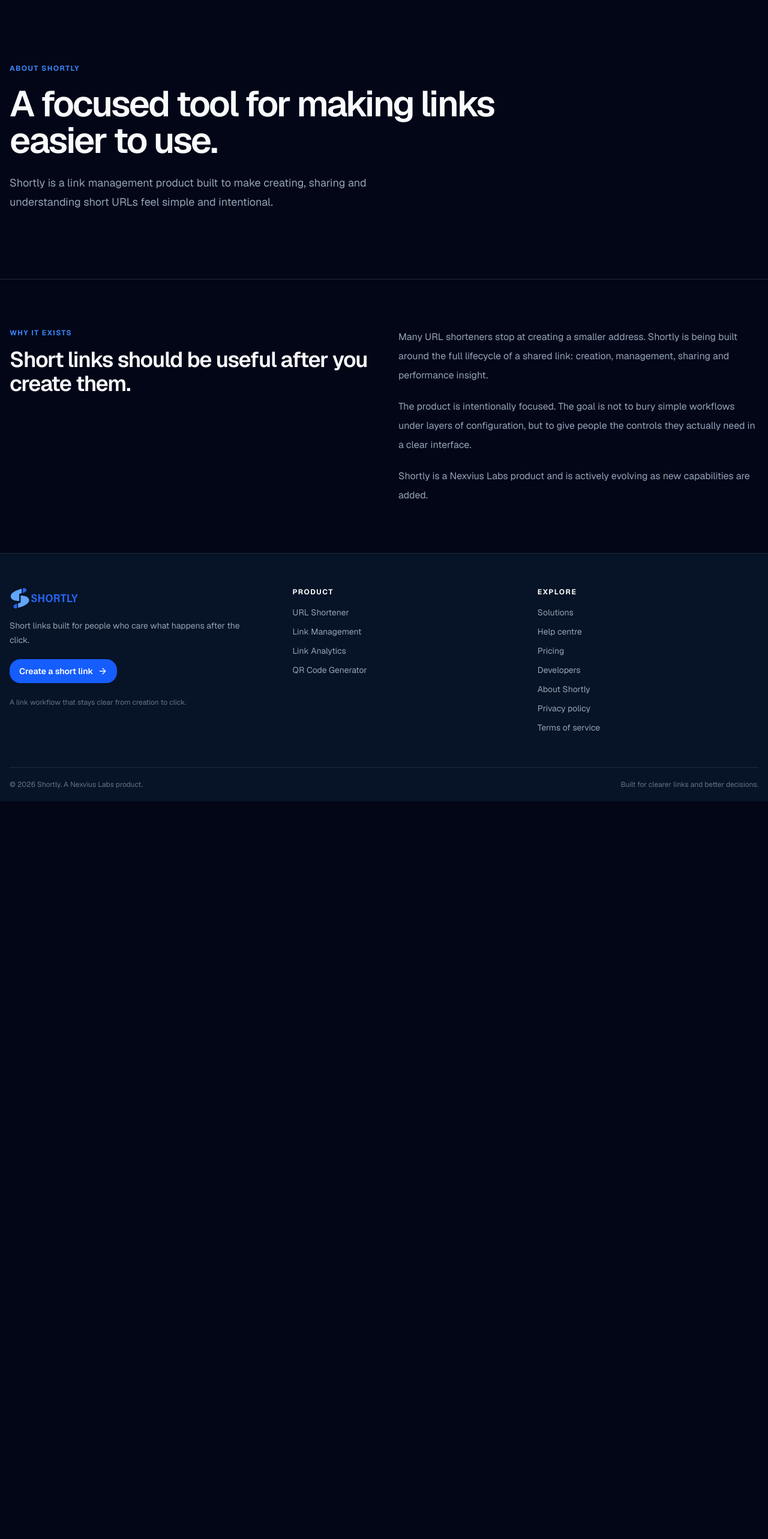
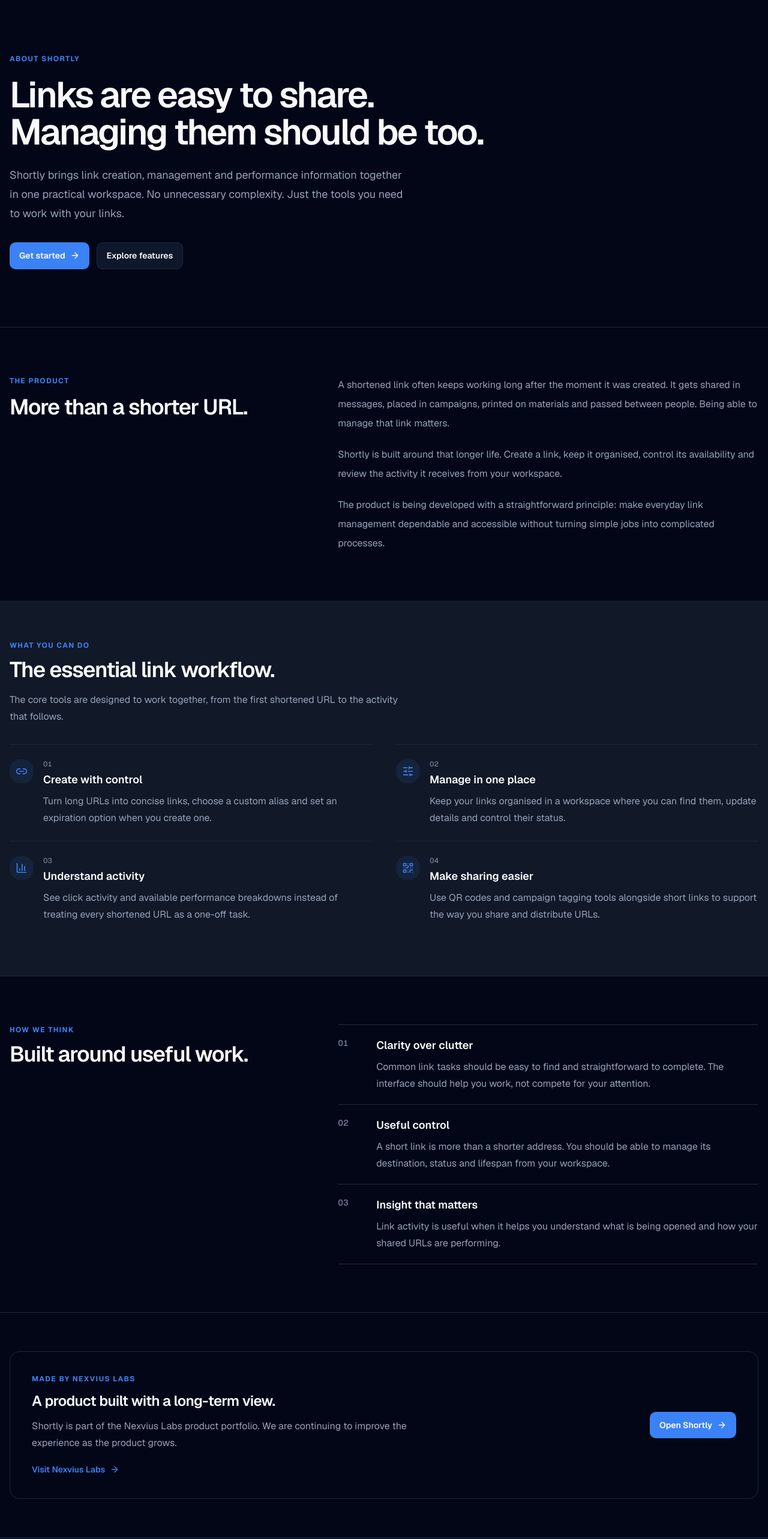
Before and after one commit to Geekyjosh/shortly, a Next.js app: page /about in a window 1280 px wide. Shown: the part 80-2646 px from the top of the page at 60% size. Before the commit the page ends 1416 px from the top, so only its background shows below. Built offline with nearby package versions, Linux system fonts and the light colour scheme; no server answers.

Commit message:
Redesign Shortly about page

```diff
--- a/src/app/about/page.tsx
+++ b/src/app/about/page.tsx
@@ -1,82 +1,138 @@
 import type { Metadata } from "next";
+import Link from "next/link";
+import { ArrowRight, BarChart3, Link2, QrCode, SlidersHorizontal } from "lucide-react";
+import SiteFooter from "@/components/layout/SiteFooter";
+import SiteHeader from "@/components/layout/SiteHeader";
 
 export const metadata: Metadata = {
   title: "About Shortly – A Nexvius Labs Product",
-  description: "Learn about Shortly, the link management product from Nexvius Labs for creating, sharing and understanding short URLs.",
-  alternates: {
-    canonical: "/about",
-  },
+  description: "Meet Shortly, a link management product from Nexvius Labs built to make creating, managing and measuring short links straightforward.",
+  alternates: { canonical: "/about" },
   openGraph: {
     type: "website",
     title: "About Shortly – A Nexvius Labs Product | Shortly",
-    description: "Learn about Shortly, the link management product from Nexvius Labs for creating, sharing and understanding short URLs.",
+    description: "A focused link management product for creating, managing and measuring short links.",
     url: "/about",
     siteName: "Shortly",
   },
-  robots: {
-    index: true,
-    follow: true,
-  },
+  robots: { index: true, follow: true },
 };
 
-import SiteFooter from "@/components/layout/SiteFooter";
-import SiteHeader from "@/components/layout/SiteHeader";
+const capabilities = [
+  { icon: Link2, title: "Create with control", description: "Turn long URLs into concise links, choose a custom alias and set an expiration option when you create one." },
+  { icon: SlidersHorizontal, title: "Manage in one place", description: "Keep your links organised in a workspace where you can find them, update details and control their status." },
+  { icon: BarChart3, title: "Understand activity", description: "See click activity and available performance breakdowns instead of treating every shortened URL as a one-off task." },
+  { icon: QrCode, title: "Make sharing easier", description: "Use QR codes and campaign tagging tools alongside short links to support the way you share and distribute URLs." },
+];
+
+const principles = [
+  { number: "01", title: "Clarity over clutter", description: "Common link tasks should be easy to find and straightforward to complete. The interface should help you work, not compete for your attention." },
+  { number: "02", title: "Useful control", description: "A short link is more than a shorter address. You should be able to manage its destination, status and lifespan from your workspace." },
+  { number: "03", title: "Insight that matters", description: "Link activity is useful when it helps you understand what is being opened and how your shared URLs are performing." },
+];
 
 export default function AboutPage() {
   return (
     <div className="min-h-screen bg-[var(--background)] text-[var(--foreground)]">
       <SiteHeader />
-
       <main>
         <section className="border-b border-[var(--border)]">
-          <div className="shortly-container py-20 sm:py-24 lg:py-28">
+          <div className="shortly-container py-16 sm:py-20 lg:py-24">
             <p className="shortly-eyebrow">About Shortly</p>
-
-            <h1 className="mt-5 max-w-4xl text-5xl font-semibold leading-[1.02] tracking-[-0.045em] sm:text-6xl">
-              A focused tool for making links easier to use.
+            <h1 className="mt-5 max-w-4xl text-4xl font-semibold leading-[1.04] tracking-[-0.045em] sm:text-5xl lg:text-6xl">
+              Links are easy to share.<br className="hidden sm:block" /> Managing them should be too.
             </h1>
-
             <p className="mt-6 max-w-2xl text-lg leading-8 shortly-muted">
-              Shortly is a link management product built to make creating,
-              sharing and understanding short URLs feel simple and intentional.
+              Shortly brings link creation, management and performance information together in one practical workspace. No unnecessary complexity. Just the tools you need to work with your links.
             </p>
+            <div className="mt-8 flex flex-col gap-3 sm:flex-row">
+              <Link href="/register" className="shortly-button-primary">Get started <ArrowRight className="h-4 w-4" /></Link>
+              <Link href="/features" className="shortly-button-secondary">Explore features</Link>
+            </div>
           </div>
         </section>
 
         <section className="shortly-section">
           <div className="shortly-container">
-            <div className="grid gap-12 lg:grid-cols-2">
+            <div className="grid gap-8 lg:grid-cols-[0.8fr_1.2fr] lg:gap-20">
               <div>
-                <p className="shortly-eyebrow">Why it exists</p>
-
-                <h2 className="mt-4 text-4xl font-semibold tracking-[-0.035em]">
-                  Short links should be useful after you create them.
-                </h2>
+                <p className="shortly-eyebrow">The product</p>
+                <h2 className="mt-3 text-3xl font-semibold leading-tight tracking-[-0.035em] sm:text-4xl">More than a shorter URL.</h2>
               </div>
-
               <div className="space-y-5 text-base leading-8 shortly-muted">
-                <p>
-                  Many URL shorteners stop at creating a smaller address.
-                  Shortly is being built around the full lifecycle of a shared
-                  link: creation, management, sharing and performance insight.
-                </p>
-
-                <p>
-                  The product is intentionally focused. The goal is not to bury
-                  simple workflows under layers of configuration, but to give
-                  people the controls they actually need in a clear interface.
-                </p>
-
-                <p>
-                  Shortly is a Nexvius Labs product and is actively evolving as
-                  new capabilities are added.
-                </p>
+                <p>A shortened link often keeps working long after the moment it was created. It gets shared in messages, placed in campaigns, printed on materials and passed between people. Being able to manage that link matters.</p>
+                <p>Shortly is built around that longer life. Create a link, keep it organised, control its availability and review the activity it receives from your workspace.</p>
+                <p>The product is being developed with a straightforward principle: make everyday link management dependable and accessible without turning simple jobs into complicated processes.</p>
               </div>
             </div>
           </div>
         </section>
+
+        <section className="border-y border-[var(--border)] bg-[var(--surface-muted)]">
+          <div className="shortly-container py-14 sm:py-16">
+            <div className="mb-8 max-w-2xl">
+              <p className="shortly-eyebrow">What you can do</p>
+              <h2 className="mt-3 text-3xl font-semibold tracking-[-0.035em] sm:text-4xl">The essential link workflow.</h2>
+              <p className="mt-4 text-base leading-7 shortly-muted">The core tools are designed to work together, from the first shortened URL to the activity that follows.</p>
+            </div>
+            <div className="grid gap-x-10 md:grid-cols-2">
+              {capabilities.map((item, index) => {
+                const Icon = item.icon;
+                return (
+                  <article key={item.title} className="flex gap-4 border-t border-[var(--border)] py-6">
+                    <span className="flex h-10 w-10 shrink-0 items-center justify-center rounded-lg" style={{ background: "var(--brand-soft)", color: "var(--brand)" }}>
+                      <Icon className="h-5 w-5" />
+                    </span>
+                    <div>
+                      <p className="text-xs font-semibold tabular-nums shortly-subtle">0{index + 1}</p>
+                      <h3 className="mt-1 text-lg font-semibold">{item.title}</h3>
+                      <p className="mt-2 text-base leading-7 shortly-muted">{item.description}</p>
+                    </div>
+                  </article>
+                );
+              })}
+            </div>
+          </div>
+        </section>
+
+        <section className="shortly-section">
+          <div className="shortly-container">
+            <div className="grid gap-10 lg:grid-cols-[0.8fr_1.2fr] lg:gap-20">
+              <div>
+                <p className="shortly-eyebrow">How we think</p>
+                <h2 className="mt-3 text-3xl font-semibold tracking-[-0.035em] sm:text-4xl">Built around useful work.</h2>
+              </div>
+              <div className="divide-y divide-[var(--border)] border-y border-[var(--border)]">
+                {principles.map((item) => (
+                  <article key={item.number} className="grid gap-2 py-5 sm:grid-cols-[48px_1fr] sm:gap-4">
+                    <span className="text-sm font-semibold tabular-nums shortly-subtle">{item.number}</span>
+                    <div>
+                      <h3 className="text-lg font-semibold">{item.title}</h3>
+                      <p className="mt-2 text-base leading-7 shortly-muted">{item.description}</p>
+                    </div>
+                  </article>
+                ))}
+              </div>
+            </div>
+          </div>
+        </section>
+
+        <section className="border-t border-[var(--border)]">
+          <div className="shortly-container py-14 sm:py-16">
+            <div className="flex flex-col gap-6 rounded-2xl border border-[var(--border)] p-7 sm:flex-row sm:items-center sm:justify-between sm:p-9">
+              <div>
+                <p className="shortly-eyebrow">Made by Nexvius Labs</p>
+                <h2 className="mt-3 text-2xl font-semibold tracking-tight">A product built with a long-term view.</h2>
+                <p className="mt-3 max-w-2xl text-base leading-7 shortly-muted">Shortly is part of the Nexvius Labs product portfolio. We are continuing to improve the experience as the product grows.</p>
+                <a href="https://nexviuslabs.com" target="_blank" rel="noopener noreferrer" className="mt-5 inline-flex items-center gap-2 text-sm font-semibold text-[var(--brand)]">
+                  Visit Nexvius Labs <ArrowRight className="h-4 w-4" />
+                </a>
+              </div>
+              <Link href="/dashboard" className="shortly-button-primary shrink-0">Open Shortly <ArrowRight className="h-4 w-4" /></Link>
+            </div>
+          </div>
+        </section>
       </main>
-
       <SiteFooter />
     </div>
   );
```
